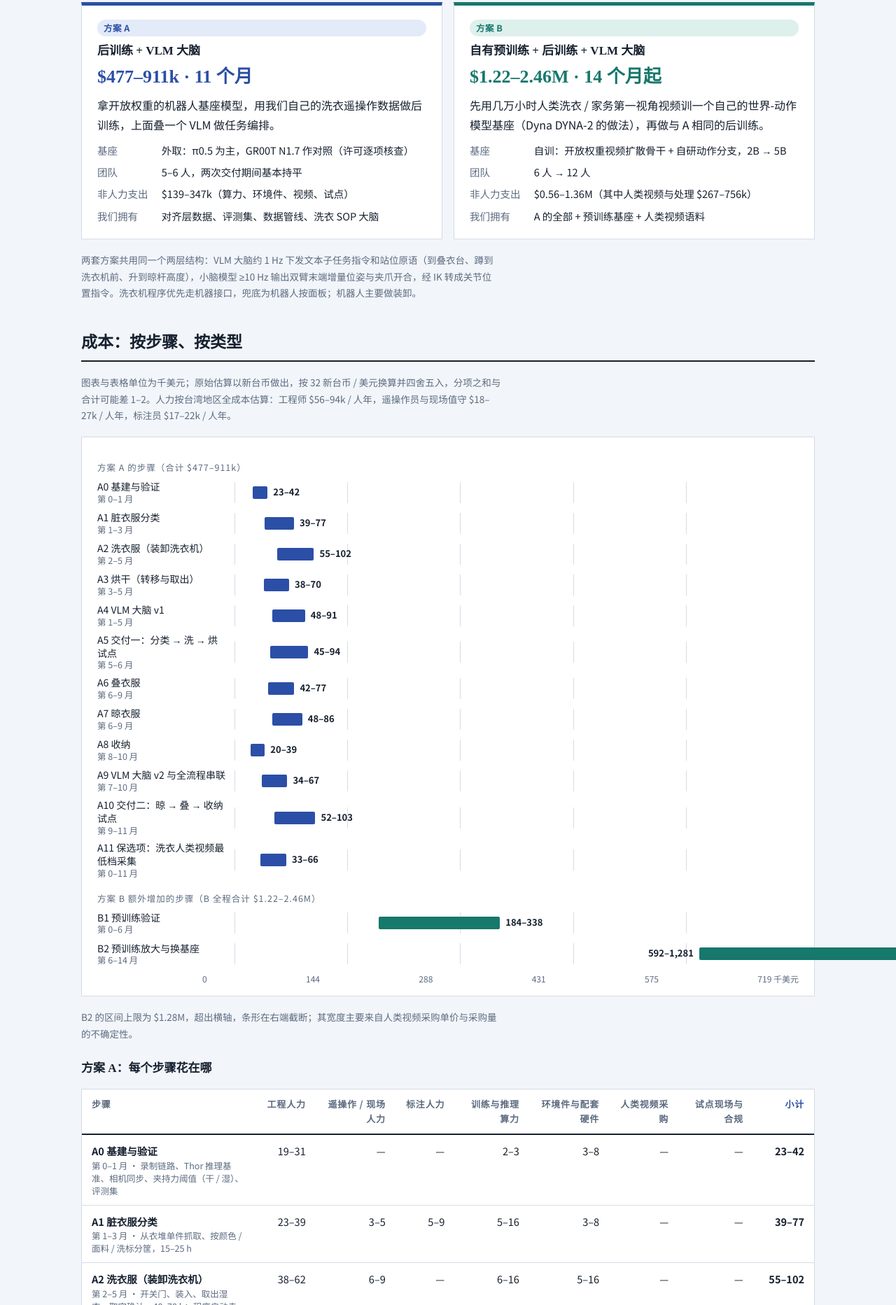
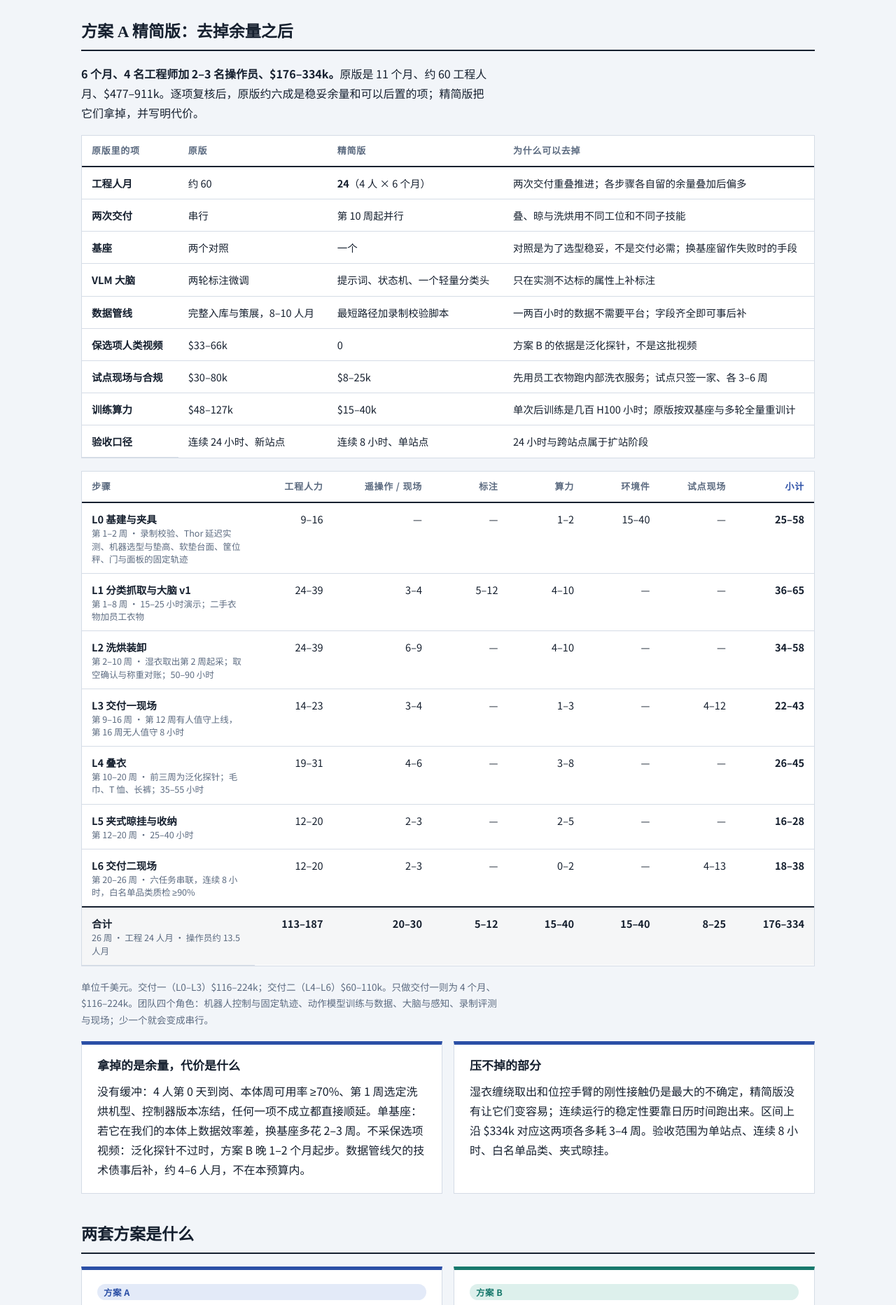
Before and after one commit to wikieden/figure-data-pipeline, a plain HTML site: page docs/reports/laundry-two-plans.html in a window 1280 px wide. Shown: the part 935-2800 px from the top of the page at 70% size. Drawn offline with Linux system fonts and the light colour scheme.

Commit message:
docs: Plan A lean version (2026-09-21): 6 months, 4 engineers, $176-334k vs original 11 months $477-911k; itemized what was cut and the cost of cutting it; brief §8.3 and leadership report
Co-Authored-By: Claude Fable 5.1 <noreply@anthropic.com>

```diff
--- a/docs/reports/laundry-two-plans.html
+++ b/docs/reports/laundry-two-plans.html
@@ -109,7 +109,7 @@ footer{font-size:13px;color:var(--muted);display:flex;flex-direction:column;gap:
 <header>
   <div class="eyebrow">管理层汇报 · 2026-09-20</div>
   <h1>洗衣房任务：后训练方案与预训练方案</h1>
-  <p class="lede">六项任务分两次交付：先做脏衣服分类、洗衣服、烘干，再做晾衣服、叠衣服、收纳；用自有的 6 台轮式人形机器人完成。两套模型路线的效果、成本、训练流程和数据需求，以及需要您决策的三件事。</p>
+  <p class="lede">六项任务分两次交付：先做脏衣服分类、洗衣服、烘干，再做晾衣服、叠衣服、收纳；用自有的 6 台轮式人形机器人完成。两套模型路线的效果、成本、训练流程和数据需求，以及需要您决策的三件事。方案 A 另给出去掉余量的精简版。</p>
   <p class="meta">本体现状：自研轮式人形 × 6 · 二指力控夹爪 · 腕部 RealSense D405 × 2 + 头部 D457 · 机载 Jetson Thor · 上肢位控 ≥200 Hz（力控开发中）· 升降腰 · VR 遥操作已就绪</p>
 </header>
 
@@ -117,14 +117,53 @@ footer{font-size:13px;color:var(--muted);display:flex;flex-direction:column;gap:
   <div class="verdict">
     <h3>结论</h3>
     <ol>
-      <li><strong>建议立即批准方案 A 的交付一</strong>（分类 → 洗 → 烘）：6 个月、5–6 人、约 $266–509k；第 3 个月设过程门，第 6 个月在洗衣房现场验收。</li>
+      <li><strong>建议按方案 A 的精简版立项</strong>：6 个月、4 名工程师、$176–334k 做完六项任务；其中交付一（分类 → 洗 → 烘）$116–224k，第 3 个月有人值守上线、第 4 个月无人值守 8 小时。原版（11 个月、$477–911k）保留作保守上限，明细见下文各表。</li>
       <li>交付一的任务是从衣堆抓单件、开关机器门、整把装卸，对布料精细操作要求低，主要靠 VLM 大脑的识别编排加后训练的抓取放置。<strong>这部分用方案 A 把握较大，不需要自有预训练。</strong></li>
       <li>方案 B（自有预训练）真正起作用的是交付二里的叠和晾。所以 <strong>B 的决策点放在第 7 个月</strong>：交付一验收后做 2–3 周的"泛化探针"（训两类衣物、测第三类），外部基座对布料的先验不够再启动 B。</li>
       <li>方案 B 是 A 的超集，只多一段自有预训练；A 的设备、数据、评测集、管线全部复用，没有沉没成本。</li>
-      <li>为保住 B 这个选项，A 执行期间以最低档持续采集洗衣人类视频，每月 $3–6k。</li>
+      <li>精简版不采保选项的洗衣人类视频（原版为每月 $3–6k）；代价是泛化探针不过时，方案 B 晚 1–2 个月起步。</li>
     </ol>
   </div>
   <p class="warn">口径：全部金额、算力、周期为我方估算，用于排序与止损，不是报价。引用的 Dyna 数字均为该公司自报，无第三方复现。币种为美元；原始估算以新台币做出，按 32 新台币 / 美元换算；人力按台湾地区全成本估算（工程师 $56–94k / 人年），未取得薪资调查来源，立项前请人资核定。</p>
+</section>
+
+<section>
+  <h2>方案 A 精简版：去掉余量之后</h2>
+  <p><strong>6 个月、4 名工程师加 2–3 名操作员、$176–334k。</strong>原版是 11 个月、约 60 工程人月、$477–911k。逐项复核后，原版约六成是稳妥余量和可以后置的项；精简版把它们拿掉，并写明代价。</p>
+  <div class="scroll"><table>
+    <thead><tr><th>原版里的项</th><th>原版</th><th>精简版</th><th>为什么可以去掉</th></tr></thead><tbody>
+    <tr><th>工程人月</th><td>约 60</td><td><strong>24</strong>（4 人 × 6 个月）</td><td>两次交付重叠推进；各步骤各自留的余量叠加后偏多</td></tr>
+    <tr><th>两次交付</th><td>串行</td><td>第 10 周起并行</td><td>叠、晾与洗烘用不同工位和不同子技能</td></tr>
+    <tr><th>基座</th><td>两个对照</td><td>一个</td><td>对照是为了选型稳妥，不是交付必需；换基座留作失败时的手段</td></tr>
+    <tr><th>VLM 大脑</th><td>两轮标注微调</td><td>提示词、状态机、一个轻量分类头</td><td>只在实测不达标的属性上补标注</td></tr>
+    <tr><th>数据管线</th><td>完整入库与策展，8–10 人月</td><td>最短路径加录制校验脚本</td><td>一两百小时的数据不需要平台；字段齐全即可事后补</td></tr>
+    <tr><th>保选项人类视频</th><td>$33–66k</td><td>0</td><td>方案 B 的依据是泛化探针，不是这批视频</td></tr>
+    <tr><th>试点现场与合规</th><td>$30–80k</td><td>$8–25k</td><td>先用员工衣物跑内部洗衣服务；试点只签一家、各 3–6 周</td></tr>
+    <tr><th>训练算力</th><td>$48–127k</td><td>$15–40k</td><td>单次后训练是几百 H100 小时；原版按双基座与多轮全量重训计</td></tr>
+    <tr><th>验收口径</th><td>连续 24 小时、新站点</td><td>连续 8 小时、单站点</td><td>24 小时与跨站点属于扩站阶段</td></tr>
+  </tbody></table></div>
+  <div class="scroll"><table class="num">
+    <thead><tr><th>步骤</th><th>工程人力</th><th>遥操作 / 现场</th><th>标注</th><th>算力</th><th>环境件</th><th>试点现场</th><th class="a">小计</th></tr></thead><tbody>
+    <tr><th>L0 基建与夹具<small>第 1–2 周 · 录制校验、Thor 延迟实测、机器选型与垫高、软垫台面、筐位秤、门与面板的固定轨迹</small></th><td>9–16</td><td>—</td><td>—</td><td>1–2</td><td>15–40</td><td>—</td><td><strong>25–58</strong></td></tr>
+    <tr><th>L1 分类抓取与大脑 v1<small>第 1–8 周 · 15–25 小时演示；二手衣物加员工衣物</small></th><td>24–39</td><td>3–4</td><td>5–12</td><td>4–10</td><td>—</td><td>—</td><td><strong>36–65</strong></td></tr>
+    <tr><th>L2 洗烘装卸<small>第 2–10 周 · 湿衣取出第 2 周起采；取空确认与称重对账；50–90 小时</small></th><td>24–39</td><td>6–9</td><td>—</td><td>4–10</td><td>—</td><td>—</td><td><strong>34–58</strong></td></tr>
+    <tr><th>L3 交付一现场<small>第 9–16 周 · 第 12 周有人值守上线，第 16 周无人值守 8 小时</small></th><td>14–23</td><td>3–4</td><td>—</td><td>1–3</td><td>—</td><td>4–12</td><td><strong>22–43</strong></td></tr>
+    <tr><th>L4 叠衣<small>第 10–20 周 · 前三周为泛化探针；毛巾、T 恤、长裤；35–55 小时</small></th><td>19–31</td><td>4–6</td><td>—</td><td>3–8</td><td>—</td><td>—</td><td><strong>26–45</strong></td></tr>
+    <tr><th>L5 夹式晾挂与收纳<small>第 12–20 周 · 25–40 小时</small></th><td>12–20</td><td>2–3</td><td>—</td><td>2–5</td><td>—</td><td>—</td><td><strong>16–28</strong></td></tr>
+    <tr><th>L6 交付二现场<small>第 20–26 周 · 六任务串联，连续 8 小时，白名单品类质检 ≥90%</small></th><td>12–20</td><td>2–3</td><td>—</td><td>0–2</td><td>—</td><td>4–13</td><td><strong>18–38</strong></td></tr>
+    <tr class="sum"><th>合计<small>26 周 · 工程 24 人月 · 操作员约 13.5 人月</small></th><td><strong>113–187</strong></td><td><strong>20–30</strong></td><td><strong>5–12</strong></td><td><strong>15–40</strong></td><td><strong>15–40</strong></td><td><strong>8–25</strong></td><td><strong>176–334</strong></td></tr>
+  </tbody></table></div>
+  <p class="note">单位千美元。交付一（L0–L3）$116–224k；交付二（L4–L6）$60–110k。只做交付一则为 4 个月、$116–224k。团队四个角色：机器人控制与固定轨迹、动作模型训练与数据、大脑与感知、录制评测与现场；少一个就会变成串行。</p>
+  <div class="pair">
+    <div class="plan a">
+      <h3>拿掉的是余量，代价是什么</h3>
+      <p>没有缓冲：4 人第 0 天到岗、本体周可用率 ≥70%、第 1 周选定洗烘机型、控制器版本冻结，任何一项不成立都直接顺延。单基座：若它在我们的本体上数据效率差，换基座多花 2–3 周。不采保选项视频：泛化探针不过时，方案 B 晚 1–2 个月起步。数据管线欠的技术债事后补，约 4–6 人月，不在本预算内。</p>
+    </div>
+    <div class="plan a">
+      <h3>压不掉的部分</h3>
+      <p>湿衣缠绕取出和位控手臂的刚性接触仍是最大的不确定，精简版没有让它们变容易；连续运行的稳定性要靠日历时间跑出来。区间上沿 $334k 对应这两项各多耗 3–4 周。验收范围为单站点、连续 8 小时、白名单品类、夹式晾挂。</p>
+    </div>
+  </div>
 </section>
 
 <section>
@@ -473,9 +512,9 @@ footer{font-size:13px;color:var(--muted);display:flex;flex-direction:column;gap:
 <section class="ask">
   <h2>请您决策的三件事</h2>
   <ol>
-    <li><b>批准方案 A 的交付一</b>（脏衣分类 → 洗 → 烘）：6 个月、5–6 人、$266–509k；其中前 3 个月约 $125–238k，第 3 个月过程门不过即停。</li>
-    <li><b>批准保选项的人类视频最低档采集</b>：每月 $3–6k（已含在上述数字内），让方案 B 随时可以启动。</li>
-    <li><b>确认方案 B 的决策点放在第 7 个月</b>：依据是交付一的现场验收结果，加上 2–3 周的泛化探针（训两类衣物、测第三类）。交付二（晾 → 叠 → 收纳）预算 $212–402k，届时一并审批。</li>
+    <li><b>批准方案 A 精简版</b>：6 个月、4 名工程师、$176–334k；先批交付一（$116–224k，第 3 个月有人值守上线、第 4 个月无人值守 8 小时），第 8 周检查点不过即停。原版 $266–509k 作为保守上限。</li>
+    <li><b>确认不采保选项人类视频</b>（精简版已去掉，省 $33–66k）；代价是泛化探针不过时方案 B 晚 1–2 个月起步。</li>
+    <li><b>确认方案 B 的决策点</b>（精简版为第 10–12 周的泛化探针，原版为第 7 个月）：依据是交付一的现场验收结果，加上 2–3 周的泛化探针（训两类衣物、测第三类）。交付二（晾 → 叠 → 收纳）精简版预算 $60–110k（原版 $212–402k），届时一并审批。</li>
   </ol>
 </section>
 
```
Also changed, not shown: 1 other file.
